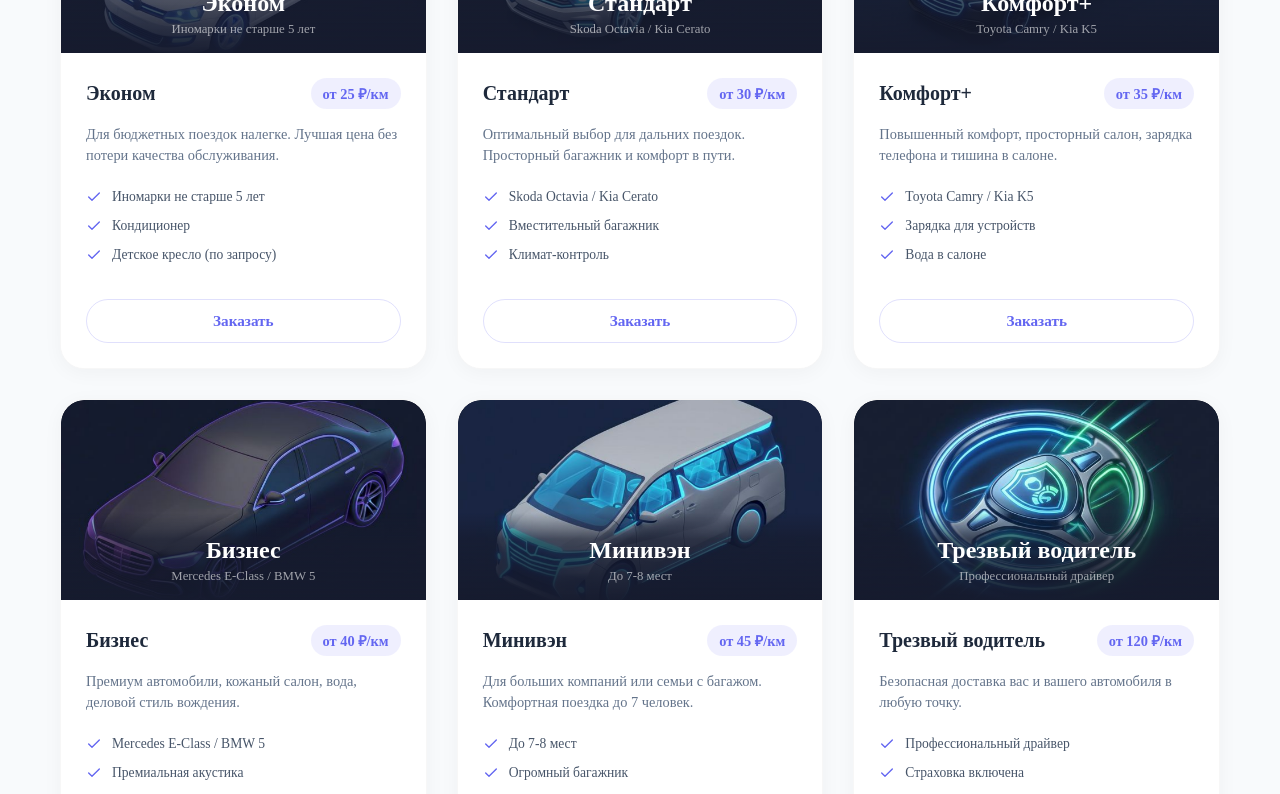
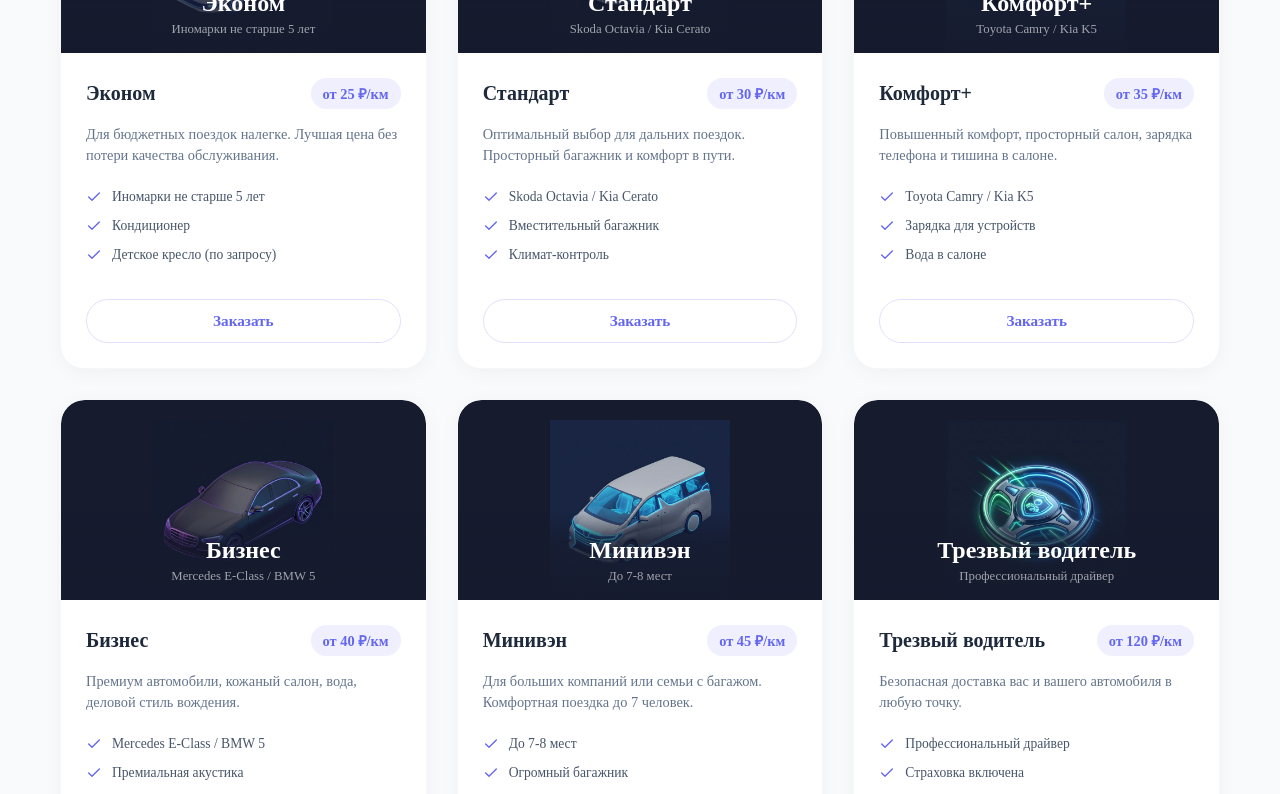
Before and after one commit to Xyling12/grand-transfer, a Next.js app: page / in a window 1280 px wide. Shown: the part 2043-2837 px from the top of the page. Built offline with nearby package versions, Linux system fonts and the light colour scheme; no server answers.

Commit message:
fix: make car images smaller with contain and padding, flip sober steering wheel

```diff
--- a/src/components/Tariffs.module.css
+++ b/src/components/Tariffs.module.css
@@ -57,18 +57,32 @@
     right: 0;
     bottom: 0;
     z-index: 1;
+    padding: 20px 24px 0;
+    display: flex;
+    align-items: center;
+    justify-content: center;
 }
 
 .image {
     width: 100%;
-    height: 100%;
-    object-fit: cover;
+    height: auto;
+    max-height: 100%;
+    object-fit: contain;
     transition: transform 0.5s cubic-bezier(0.175, 0.885, 0.32, 1.275);
     will-change: transform;
 }
 
 .card:hover .image {
     transform: scale(1.06);
+}
+
+/* Трезвый водитель — перевернуть руль в другую сторону */
+.card:last-child .image {
+    transform: scaleX(-1);
+}
+
+.card:last-child:hover .image {
+    transform: scaleX(-1) scale(1.06);
 }
 
 .nameRow {
```
